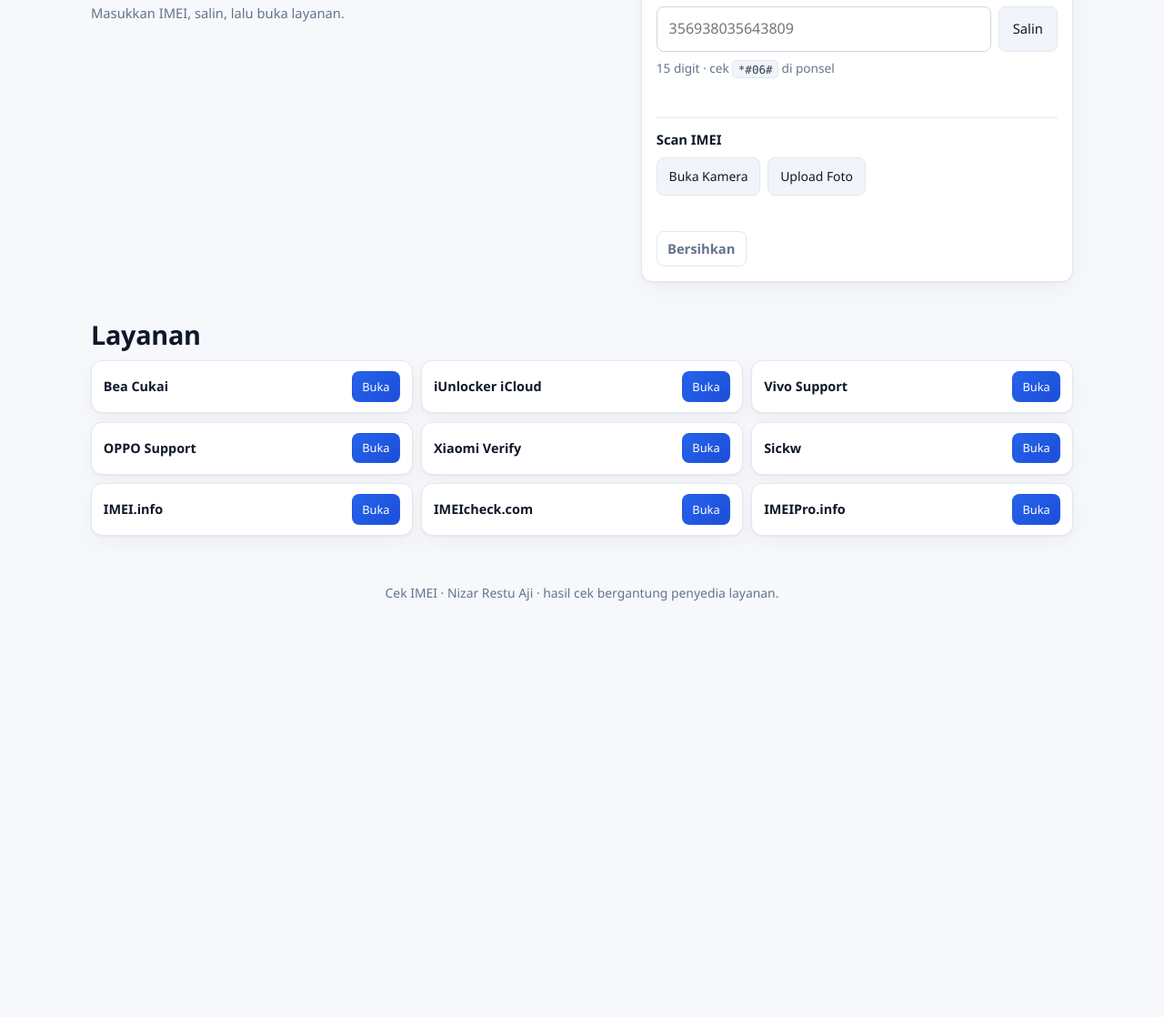
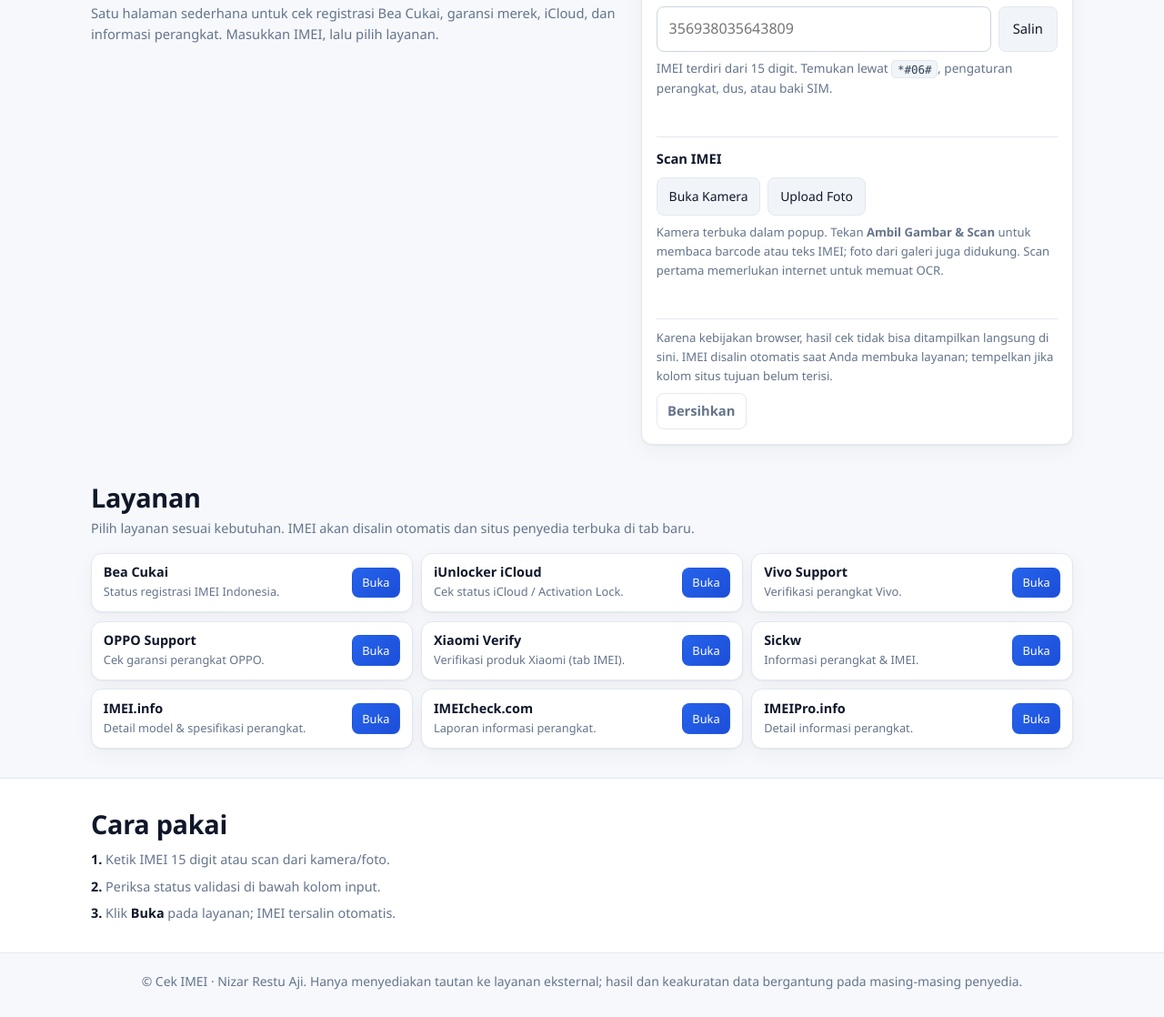
Before and after one commit to NizarRestu/NizarRestu.github.io, a plain HTML site: page index.html in a window 1280 px wide. Shown: the part 148-1266 px from the top of the page at 91% size. Before the commit the page ends 840 px from the top, so only its background shows below. Drawn offline with Linux system fonts and the light colour scheme.

Commit message:
Seimbangkan teks: tambah penjelasan singkat tanpa bertele-tele

```diff
--- a/cek-imei.css
+++ b/cek-imei.css
@@ -161,6 +161,7 @@ input[type="text"]:focus { outline: 2px solid rgba(37,99,235,.25); border-color:
 .status.ok { color: var(--accent); }
 .status.warn { color: var(--warn); }
 .status.bad { color: var(--danger); }
+.note { margin: .75rem 0 0; color: var(--muted); font-size: .82rem; border-top: 1px solid var(--border); padding-top: .6rem; }
 .clear-btn { margin-top: .5rem; padding: .3rem .5rem; font-size: .8rem; }
 
 .scan-block { margin-top: .75rem; padding-top: .75rem; border-top: 1px solid var(--border); }
@@ -169,6 +170,7 @@ input[type="text"]:focus { outline: 2px solid rgba(37,99,235,.25); border-color:
 .scan-actions .btn, .scan-file-label { padding: .55rem .8rem; font-size: .87rem; }
 .scan-file-label { margin: 0; position: relative; overflow: hidden; }
 .scan-file-input { position: absolute; inset: 0; width: 100%; height: 100%; opacity: 0; cursor: pointer; }
+.scan-help { margin-top: .5rem; font-size: .82rem; }
 .visually-hidden { position: absolute !important; width: 1px; height: 1px; padding: 0; margin: -1px; overflow: hidden; clip: rect(0,0,0,0); white-space: nowrap; border: 0; }
 .scan-area { position: relative; margin-top: .75rem; border-radius: 10px; overflow: hidden; border: 1px solid var(--border); background: #0f172a; }
 .scan-video, .scan-canvas { display: block; width: 100%; max-height: 300px; object-fit: cover; }
@@ -221,10 +223,16 @@ input[type="text"]:focus { outline: 2px solid rgba(37,99,235,.25); border-color:
 .btn-ghost { background: transparent; color: var(--muted); border-color: var(--border); padding: .45rem .7rem; font-weight: 600; }
 
 .section { padding: 2rem 0; }
+.section-alt { background: #fff; border-top: 1px solid var(--border); border-bottom: 1px solid var(--border); }
+.section-desc { color: var(--muted); margin: -.35rem 0 1rem; font-size: .9rem; }
+.steps { display: grid; gap: .4rem; margin: 0; }
+.steps p { margin: 0; color: var(--muted); font-size: .9rem; }
+.steps strong { color: var(--text); }
 .grid { display: grid; gap: .6rem; }
 .services-grid { grid-template-columns: repeat(3, minmax(0, 1fr)); }
 .service-card { padding: .7rem .8rem; display: flex; flex-direction: row; align-items: center; justify-content: space-between; gap: .5rem; }
 .service-card h3 { margin: 0; font-size: .9rem; font-weight: 600; }
+.service-card p { margin: .15rem 0 0; color: var(--muted); font-size: .8rem; }
 .service-card .btn { margin: 0; padding: .35rem .65rem; font-size: .8rem; flex-shrink: 0; }
 
 .site-footer { padding: 1.25rem 0 1.75rem; }
--- a/index.html
+++ b/index.html
@@ -40,7 +40,7 @@
       <div class="container hero-grid">
         <div class="hero-copy">
           <h1>Cek IMEI</h1>
-          <p class="lead">Masukkan IMEI, salin, lalu buka layanan.</p>
+          <p class="lead">Satu halaman sederhana untuk cek registrasi Bea Cukai, garansi merek, iCloud, dan informasi perangkat. Masukkan IMEI, lalu pilih layanan.</p>
         </div>
 
         <div class="tool-card" id="alat">
@@ -49,7 +49,7 @@
             <input id="imei-input" type="text" inputmode="numeric" autocomplete="off" maxlength="15" placeholder="356938035643809" aria-describedby="imei-help imei-status">
             <button type="button" id="copy-btn" class="btn btn-secondary">Salin</button>
           </div>
-          <p id="imei-help" class="help-text">15 digit &middot; cek <code>*#06#</code> di ponsel</p>
+          <p id="imei-help" class="help-text">IMEI terdiri dari 15 digit. Temukan lewat <code>*#06#</code>, pengaturan perangkat, dus, atau baki SIM.</p>
           <div id="imei-status" class="status" role="status" aria-live="polite"></div>
 
           <div class="scan-block">
@@ -61,8 +61,10 @@
                 <input id="scan-file-input" type="file" accept="image/*" class="scan-file-input">
               </label>
             </div>
+            <p class="help-text scan-help">Kamera terbuka dalam popup. Tekan <strong>Ambil Gambar &amp; Scan</strong> untuk membaca barcode atau teks IMEI; foto dari galeri juga didukung. Scan pertama memerlukan internet untuk memuat OCR.</p>
             <div id="scan-status" class="status" role="status" aria-live="polite"></div>
           </div>
+          <p class="note">Karena kebijakan browser, hasil cek tidak bisa ditampilkan langsung di sini. IMEI disalin otomatis saat Anda membuka layanan; tempelkan jika kolom situs tujuan belum terisi.</p>
           <button type="button" id="clear-btn" class="btn btn-ghost clear-btn">Bersihkan</button>
         </div>
       </div>
@@ -71,16 +73,28 @@
     <section id="layanan" class="section">
       <div class="container">
         <h2>Layanan</h2>
+        <p class="section-desc">Pilih layanan sesuai kebutuhan. IMEI akan disalin otomatis dan situs penyedia terbuka di tab baru.</p>
         <div class="grid services-grid">
-          <article class="card service-card"><h3>Bea Cukai</h3><a class="btn" data-service="beacukai" data-url="https://old.beacukai.go.id/websitenewV2/cek-imei.html" href="https://old.beacukai.go.id/websitenewV2/cek-imei.html" target="_blank" rel="noopener noreferrer">Buka</a></article>
-          <article class="card service-card"><h3>iUnlocker iCloud</h3><a class="btn" data-service="iunlocker" data-url="https://iunlocker.com/id/check_icloud.php" href="https://iunlocker.com/id/check_icloud.php" target="_blank" rel="noopener noreferrer">Buka</a></article>
-          <article class="card service-card"><h3>Vivo Support</h3><a class="btn" data-service="vivo" data-url="https://www.vivo.com/id/support/IMEI" href="https://www.vivo.com/id/support/IMEI" target="_blank" rel="noopener noreferrer">Buka</a></article>
-          <article class="card service-card"><h3>OPPO Support</h3><a class="btn" data-service="oppo" data-url="https://support.oppo.com/id/check/" href="https://support.oppo.com/id/check/" target="_blank" rel="noopener noreferrer">Buka</a></article>
-          <article class="card service-card"><h3>Xiaomi Verify</h3><a class="btn" data-service="xiaomi" data-url="https://www.mi.com/global/verify#/en/tab/imei" href="https://www.mi.com/global/verify#/en/tab/imei" target="_blank" rel="noopener noreferrer">Buka</a></article>
-          <article class="card service-card"><h3>Sickw</h3><a class="btn" data-service="sickw" data-url="https://sickw.com/" href="https://sickw.com/" target="_blank" rel="noopener noreferrer">Buka</a></article>
-          <article class="card service-card"><h3>IMEI.info</h3><a class="btn" data-service="imeiinfo" data-url="https://www.imei.info/id/" href="https://www.imei.info/id/" target="_blank" rel="noopener noreferrer">Buka</a></article>
-          <article class="card service-card"><h3>IMEIcheck.com</h3><a class="btn" data-service="imeicheck" data-url="https://imeicheck.com/id/cek-imei" href="https://imeicheck.com/id/cek-imei" target="_blank" rel="noopener noreferrer">Buka</a></article>
-          <article class="card service-card"><h3>IMEIPro.info</h3><a class="btn" data-service="imeipro" data-url="https://www.imeipro.info/" href="https://www.imeipro.info/" target="_blank" rel="noopener noreferrer">Buka</a></article>
+          <article class="card service-card"><div><h3>Bea Cukai</h3><p>Status registrasi IMEI Indonesia.</p></div><a class="btn" data-service="beacukai" data-url="https://old.beacukai.go.id/websitenewV2/cek-imei.html" href="https://old.beacukai.go.id/websitenewV2/cek-imei.html" target="_blank" rel="noopener noreferrer">Buka</a></article>
+          <article class="card service-card"><div><h3>iUnlocker iCloud</h3><p>Cek status iCloud / Activation Lock.</p></div><a class="btn" data-service="iunlocker" data-url="https://iunlocker.com/id/check_icloud.php" href="https://iunlocker.com/id/check_icloud.php" target="_blank" rel="noopener noreferrer">Buka</a></article>
+          <article class="card service-card"><div><h3>Vivo Support</h3><p>Verifikasi perangkat Vivo.</p></div><a class="btn" data-service="vivo" data-url="https://www.vivo.com/id/support/IMEI" href="https://www.vivo.com/id/support/IMEI" target="_blank" rel="noopener noreferrer">Buka</a></article>
+          <article class="card service-card"><div><h3>OPPO Support</h3><p>Cek garansi perangkat OPPO.</p></div><a class="btn" data-service="oppo" data-url="https://support.oppo.com/id/check/" href="https://support.oppo.com/id/check/" target="_blank" rel="noopener noreferrer">Buka</a></article>
+          <article class="card service-card"><div><h3>Xiaomi Verify</h3><p>Verifikasi produk Xiaomi (tab IMEI).</p></div><a class="btn" data-service="xiaomi" data-url="https://www.mi.com/global/verify#/en/tab/imei" href="https://www.mi.com/global/verify#/en/tab/imei" target="_blank" rel="noopener noreferrer">Buka</a></article>
+          <article class="card service-card"><div><h3>Sickw</h3><p>Informasi perangkat &amp; IMEI.</p></div><a class="btn" data-service="sickw" data-url="https://sickw.com/" href="https://sickw.com/" target="_blank" rel="noopener noreferrer">Buka</a></article>
+          <article class="card service-card"><div><h3>IMEI.info</h3><p>Detail model &amp; spesifikasi perangkat.</p></div><a class="btn" data-service="imeiinfo" data-url="https://www.imei.info/id/" href="https://www.imei.info/id/" target="_blank" rel="noopener noreferrer">Buka</a></article>
+          <article class="card service-card"><div><h3>IMEIcheck.com</h3><p>Laporan informasi perangkat.</p></div><a class="btn" data-service="imeicheck" data-url="https://imeicheck.com/id/cek-imei" href="https://imeicheck.com/id/cek-imei" target="_blank" rel="noopener noreferrer">Buka</a></article>
+          <article class="card service-card"><div><h3>IMEIPro.info</h3><p>Detail informasi perangkat.</p></div><a class="btn" data-service="imeipro" data-url="https://www.imeipro.info/" href="https://www.imeipro.info/" target="_blank" rel="noopener noreferrer">Buka</a></article>
+        </div>
+      </div>
+    </section>
+
+    <section class="section section-alt">
+      <div class="container">
+        <h2>Cara pakai</h2>
+        <div class="steps">
+          <p><strong>1.</strong> Ketik IMEI 15 digit atau scan dari kamera/foto.</p>
+          <p><strong>2.</strong> Periksa status validasi di bawah kolom input.</p>
+          <p><strong>3.</strong> Klik <strong>Buka</strong> pada layanan; IMEI tersalin otomatis.</p>
         </div>
       </div>
     </section>
@@ -88,7 +102,7 @@
 
   <footer class="site-footer">
     <div class="container footer-inner">
-      <p>Cek IMEI &middot; Nizar Restu Aji &middot; hasil cek bergantung penyedia layanan.</p>
+      <p>&copy; Cek IMEI &middot; Nizar Restu Aji. Hanya menyediakan tautan ke layanan eksternal; hasil dan keakuratan data bergantung pada masing-masing penyedia.</p>
     </div>
   </footer>
 
```
